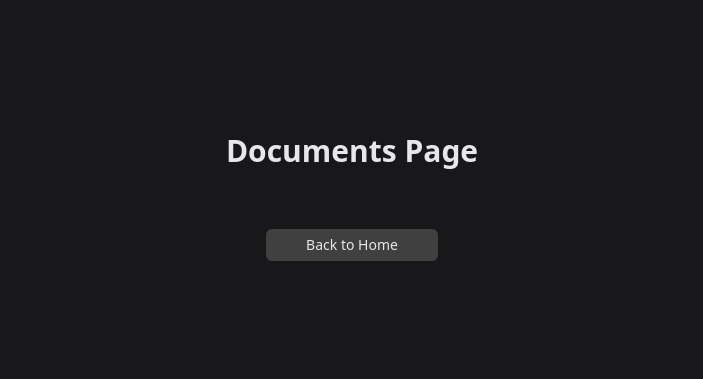
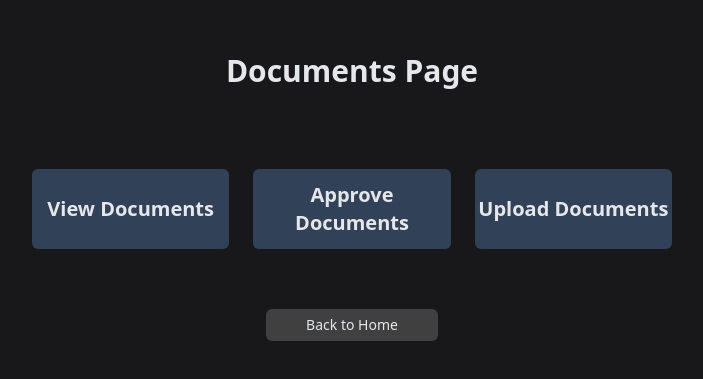
Before and after one commit to Nawshhh/docs-management-system, a React app in the folder frontend/: page /documents in a window 1280 px wide. Shown: the part 203-582 px from the top of the page, without its empty margins (288-991 px from the left). Built offline with nearby package versions, Linux system fonts and the light colour scheme; the HTML template or start-up script is replaced by a standard one.

Commit message:
documents options added

```diff
--- a/frontend/src/pages/Documents.tsx
+++ b/frontend/src/pages/Documents.tsx
@@ -13,6 +13,20 @@ function Documents() {
   return (
     <div className='w-screen h-screen flex flex-col items-center justify-center bg-zinc-900 px-20 md:px-80 sm:px-10'>
         <p className='font-semibold text-3xl text-gray-200 mb-10'>Documents Page</p>
+        <div className='grid grid-cols-3 gap-6 w-full my-10 text-gray-200 text-xl font-semibold'>
+            <button
+                className='flex items-center justify-center bg-slate-700 hover:bg-slate-600 rounded-md h-20 cursor-pointer'>
+                View Documents
+            </button>
+            <button
+                className='flex items-center justify-center bg-slate-700 hover:bg-slate-600 rounded-md h-20 cursor-pointer'>
+                Approve Documents
+            </button>
+            <button
+                className='flex items-center justify-center bg-slate-700 hover:bg-slate-600 rounded-md h-20 cursor-pointer'>
+                Upload Documents
+            </button>
+        </div>
         <button
             onClick={handleHome}
             className='mt-5 h-8 px-10 bg-neutral-700 hover:bg-neutral-600 rounded-md text-gray-200 hover:text-gray-300 text-sm cursor-pointer'
```
